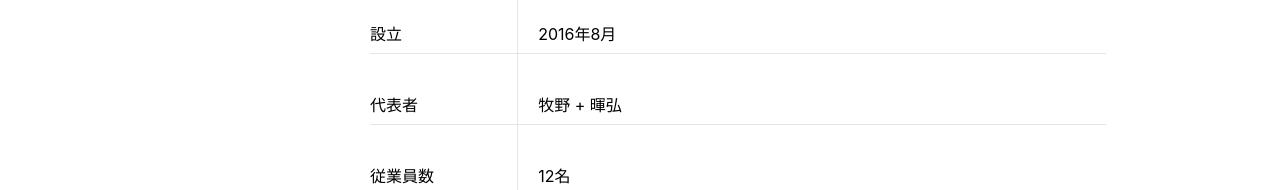
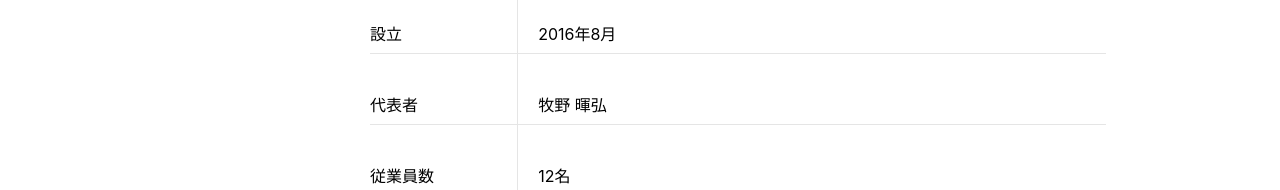
Before and after one commit to yoseei/gulliver_works_account, a React app: page /companydetail in a window 1280 px wide. Shown: the part 327-517 px from the top of the page. Built offline with nearby package versions, Linux system fonts and the light colour scheme; data requests are answered from the project's data file.

Commit message:
微調整

```diff
--- a/src/scenes/companyDetail/CompanyDetail.tsx
+++ b/src/scenes/companyDetail/CompanyDetail.tsx
@@ -59,7 +59,7 @@ const CompanyDetail = () => {
             </div>
             <div className={styles.rightWrapper}>
               <p>
-                {company?.representativeLast} + {company?.representativeFirst}
+                {company?.representativeLast} {company?.representativeFirst}
               </p>
             </div>
           </div>
```
